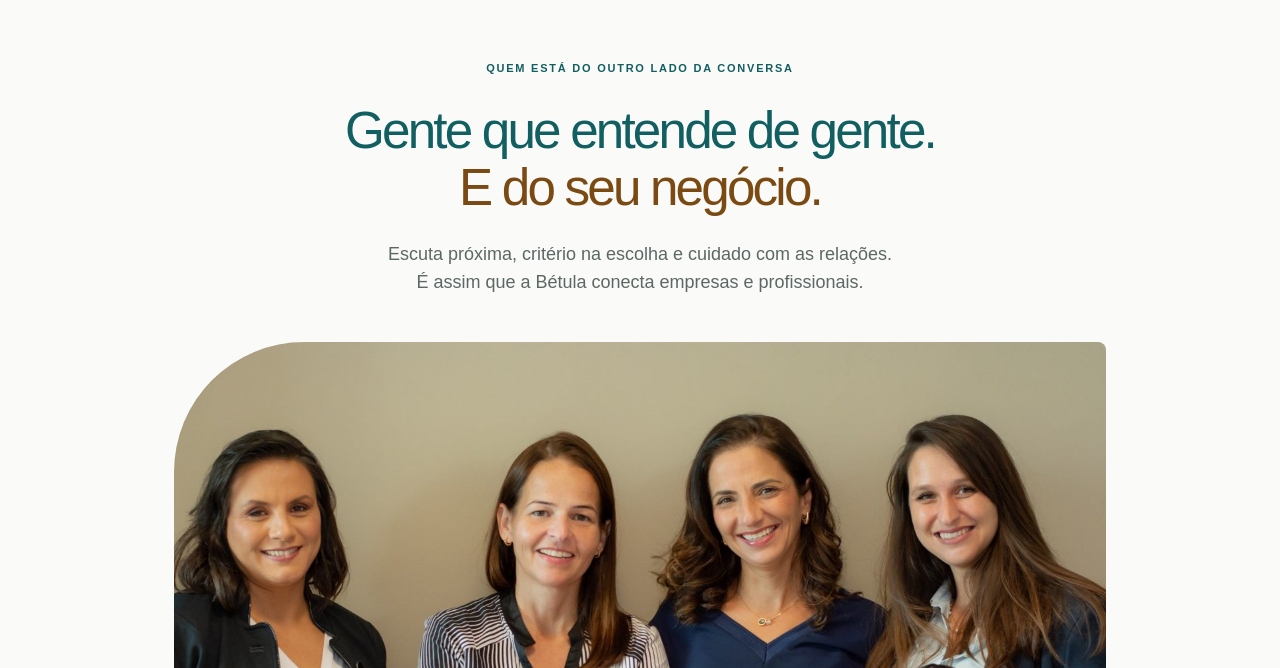
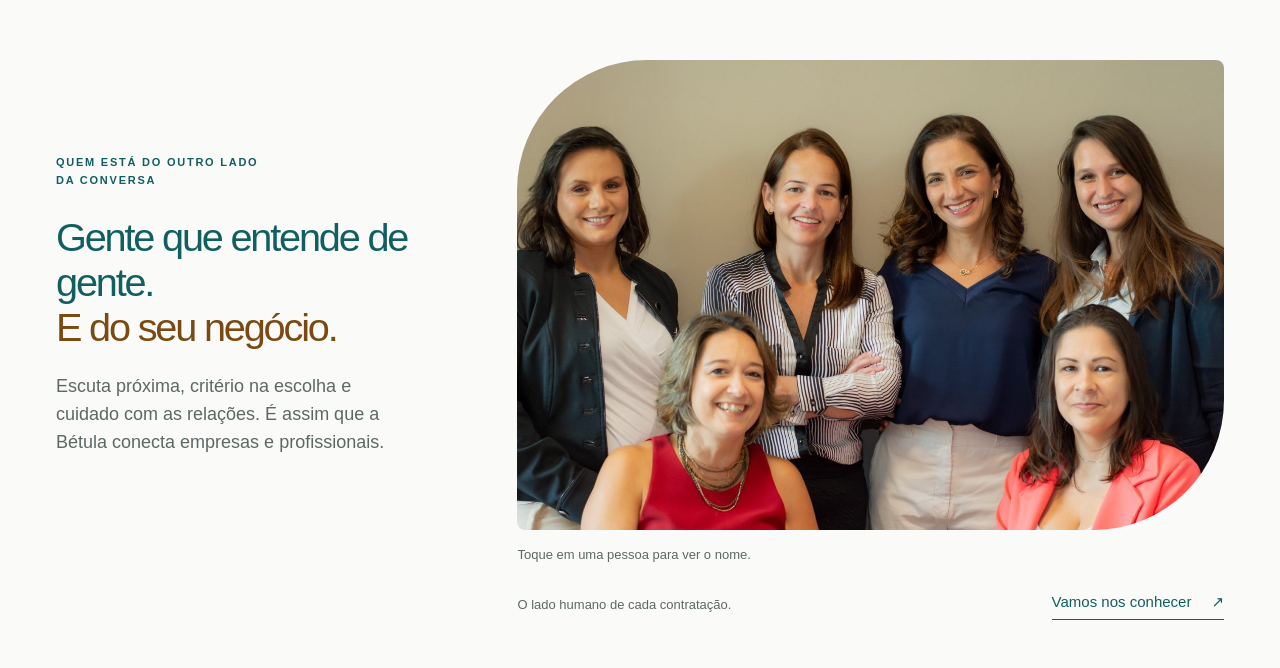
Before and after one commit to AdemiltonJr/betula, an Astro site: page / in a window 1280 px wide. Shown: the part 3863-4531 px from the top of the page. Built offline with nearby package versions, Linux system fonts and the light colour scheme; Astro itself is replaced by a stand-in of ours.

Commit message:
style: equilibra apresentação e foto da equipe em duas colunas

```diff
--- a/src/components/conexoes/Story.astro
+++ b/src/components/conexoes/Story.astro
@@ -25,8 +25,10 @@ const questions = [
 
 <section class="team-section section-space" id="equipe" aria-labelledby="team-title">
   <div class="team-heading reveal"><p class="eyebrow">Quem está do outro lado da conversa</p><h2 id="team-title">Gente que entende de gente.<br /><span>E do seu negócio.</span></h2><p>Escuta próxima, critério na escolha e cuidado com as relações.<br class="desktop-break" /> É assim que a Bétula conecta empresas e profissionais.</p></div>
-  <TeamPhoto people={teamPhotoPeople} />
-  <div class="team-caption"><span>O lado humano de cada contratação.</span><a class="text-link" href={whatsappHref()} target="_blank" rel="noopener">Vamos nos conhecer <span aria-hidden="true">↗</span></a></div>
+  <div class="team-visual">
+    <TeamPhoto people={teamPhotoPeople} />
+    <div class="team-caption"><span>O lado humano de cada contratação.</span><a class="text-link" href={whatsappHref()} target="_blank" rel="noopener">Vamos nos conhecer <span aria-hidden="true">↗</span></a></div>
+  </div>
 </section>
 
 <CandidateReviews />
--- a/src/styles/conexoes.css
+++ b/src/styles/conexoes.css
@@ -145,6 +145,15 @@
   .team-wide img { width: 100%; height: 100%; object-fit: cover; object-position: center; }
   .team-caption { width: min(100%, calc((100svh - 180px) * 1.5021459)); margin-inline: auto; display: flex; align-items: center; justify-content: space-between; padding-top: 25px; font-size: 13px; }
   .team-caption > span { color: var(--muted); }
+  .team-visual { min-width: 0; }
+  @media (min-width: 1100px) {
+    .team-section { display: grid; grid-template-columns: minmax(0, .72fr) minmax(0, 1.28fr); align-items: center; gap: 64px; }
+    .team-heading { text-align: left; margin-bottom: 70px; }
+    .team-heading h2 { font-size: clamp(36px, 3.1vw, 48px); }
+    .team-heading > p:last-child { font-size: 18px; max-width: 360px; }
+    .team-heading .desktop-break { display: none; }
+    .team-heading .eyebrow { max-width: 290px; line-height: 1.7; }
+  }
   .faq-section { display: grid; grid-template-columns: 1fr 1.35fr; gap: 90px; border-top: 1px solid var(--line); }
   .faq-heading h2 { font-size: 44px; }
   .faq-heading p { color: var(--muted); margin-top: 22px; }
```
Also changed, not shown: README.md.
